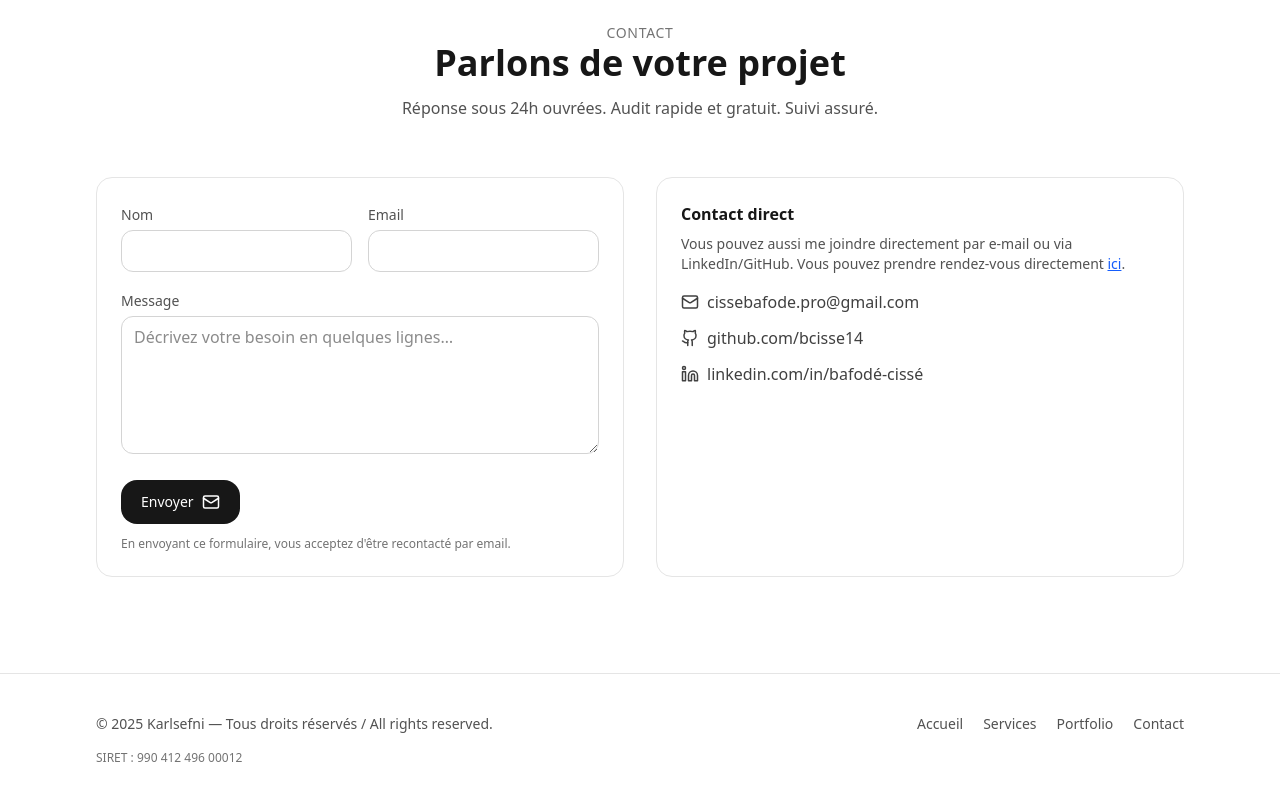
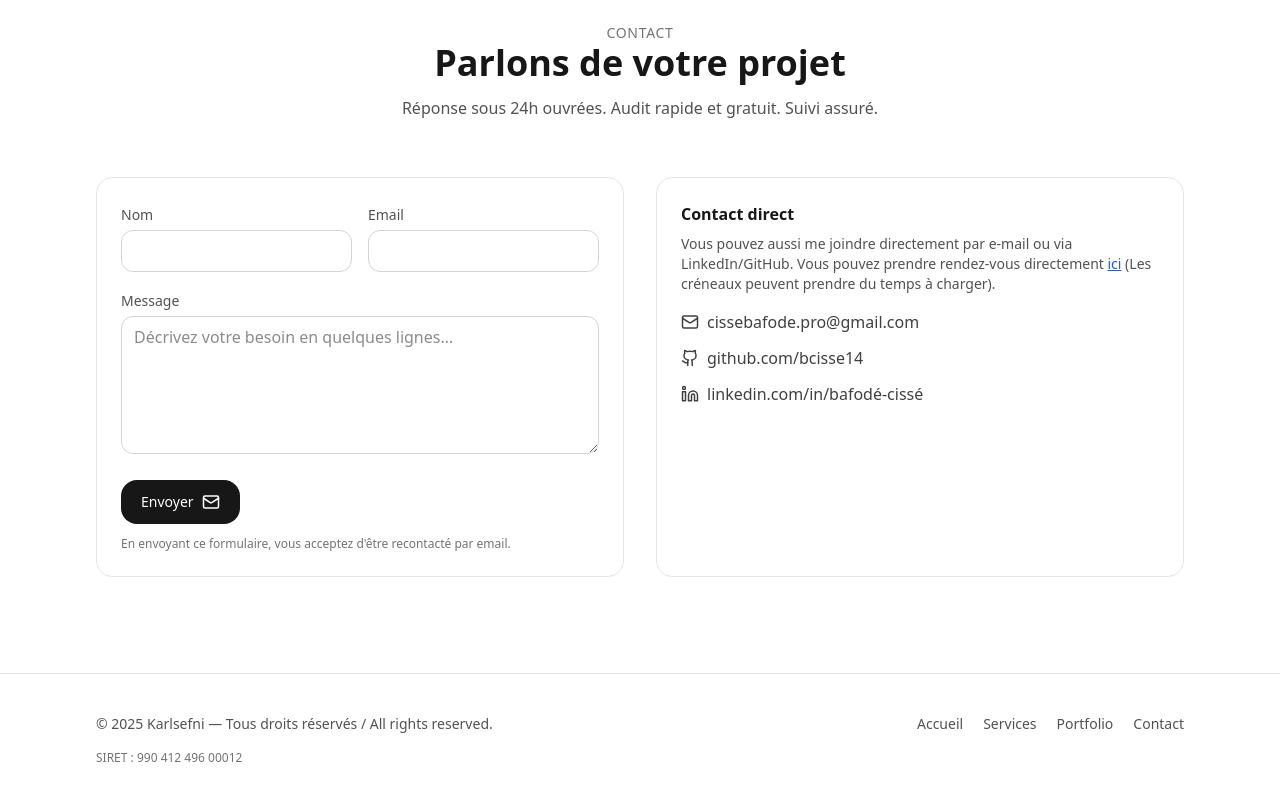
Before and after one commit to bcisse14/Portfoliov2, a React (Vite) app: page / in a window 1280 px wide. Shown: the part 3810-4610 px from the top of the page. Built offline with nearby package versions, Linux system fonts and the light colour scheme.

Commit message:
chore(contact): add note about booking slots loading time (FR)

```diff
--- a/src/App.jsx
+++ b/src/App.jsx
@@ -639,7 +639,7 @@ const Contact = ({ t, lang }) => {
 
           <div className="rounded-2xl border border-neutral-200 dark:border-neutral-800 p-6 bg-white dark:bg-neutral-900">
             <h3 className="font-semibold text-neutral-900 dark:text-white">{t.direct_contact}</h3>
-            <p className="mt-2 text-neutral-600 dark:text-neutral-300 text-sm">{t.direct_pref} {lang === 'fr' ? (<span>Vous pouvez prendre rendez‑vous directement <a href="https://booking-bc.vercel.app/booking" target="_blank" rel="noopener noreferrer" className="text-blue-600 underline">ici</a>.</span>) : (<span>You can book a meeting directly <a href="https://booking-bc.vercel.app/booking" target="_blank" rel="noopener noreferrer" className="text-blue-600 underline">here</a>.</span>)}</p>
+            <p className="mt-2 text-neutral-600 dark:text-neutral-300 text-sm">{t.direct_pref} {lang === 'fr' ? (<span>Vous pouvez prendre rendez‑vous directement <a href="https://booking-bc.vercel.app/booking" target="_blank" rel="noopener noreferrer" className="text-blue-600 underline">ici</a> (Les créneaux peuvent prendre du temps à charger).</span>) : (<span>You can book a meeting directly <a href="https://booking-bc.vercel.app/booking" target="_blank" rel="noopener noreferrer" className="text-blue-600 underline">here</a>.</span>)}</p>
             <div className="mt-4 flex flex-col gap-3">
               <a href="mailto:cissebafode.pro@gmail.com" className="inline-flex items-center gap-2 hover:opacity-80 text-neutral-700 dark:text-neutral-200"><Mail size={18}/> cissebafode.pro@gmail.com</a>
               <a href="https://github.com/bcisse14" target="_blank" rel="noreferrer" className="inline-flex items-center gap-2 hover:opacity-80 text-neutral-700 dark:text-neutral-200"><Github size={18}/> github.com/bcisse14</a>
```
